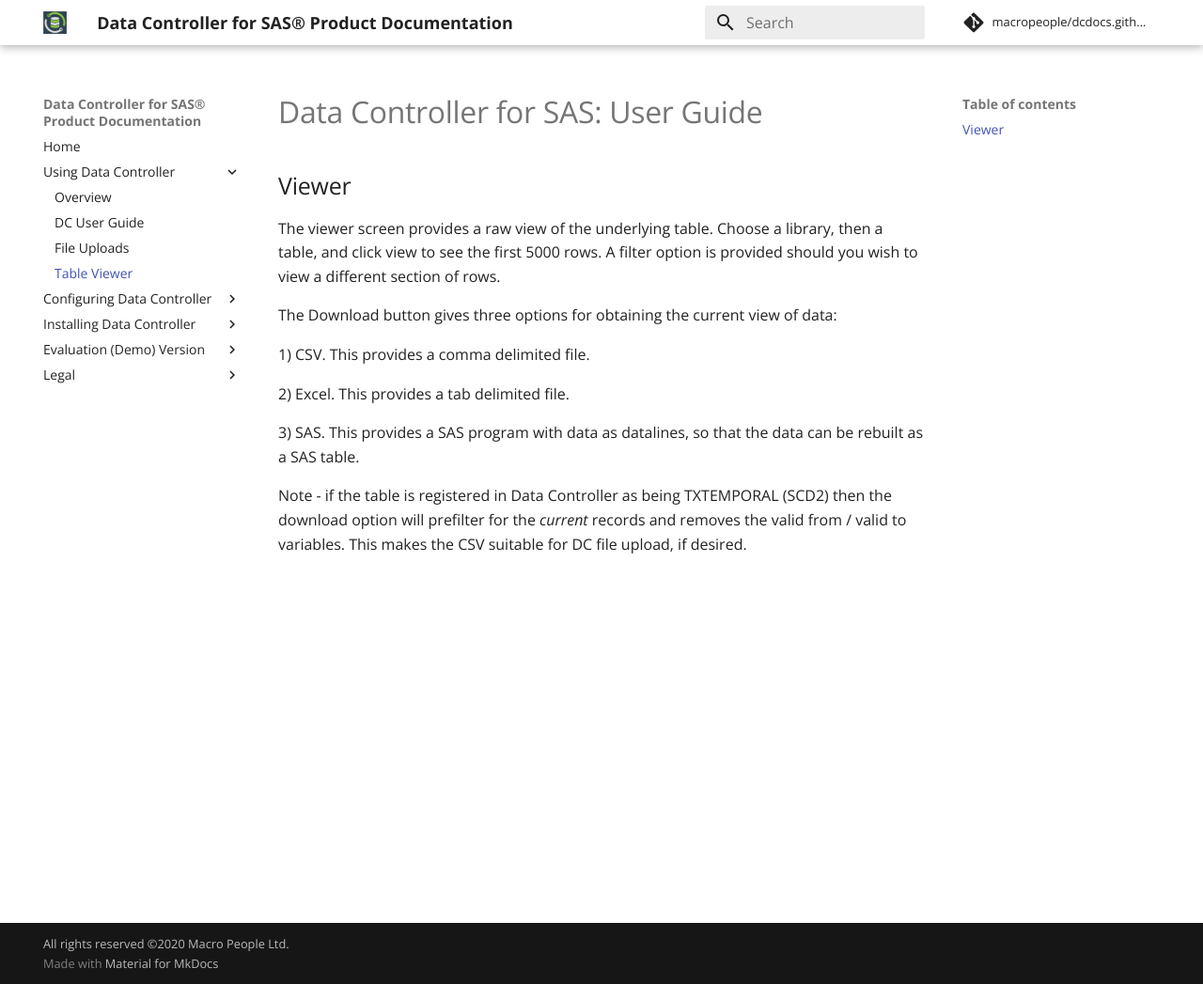
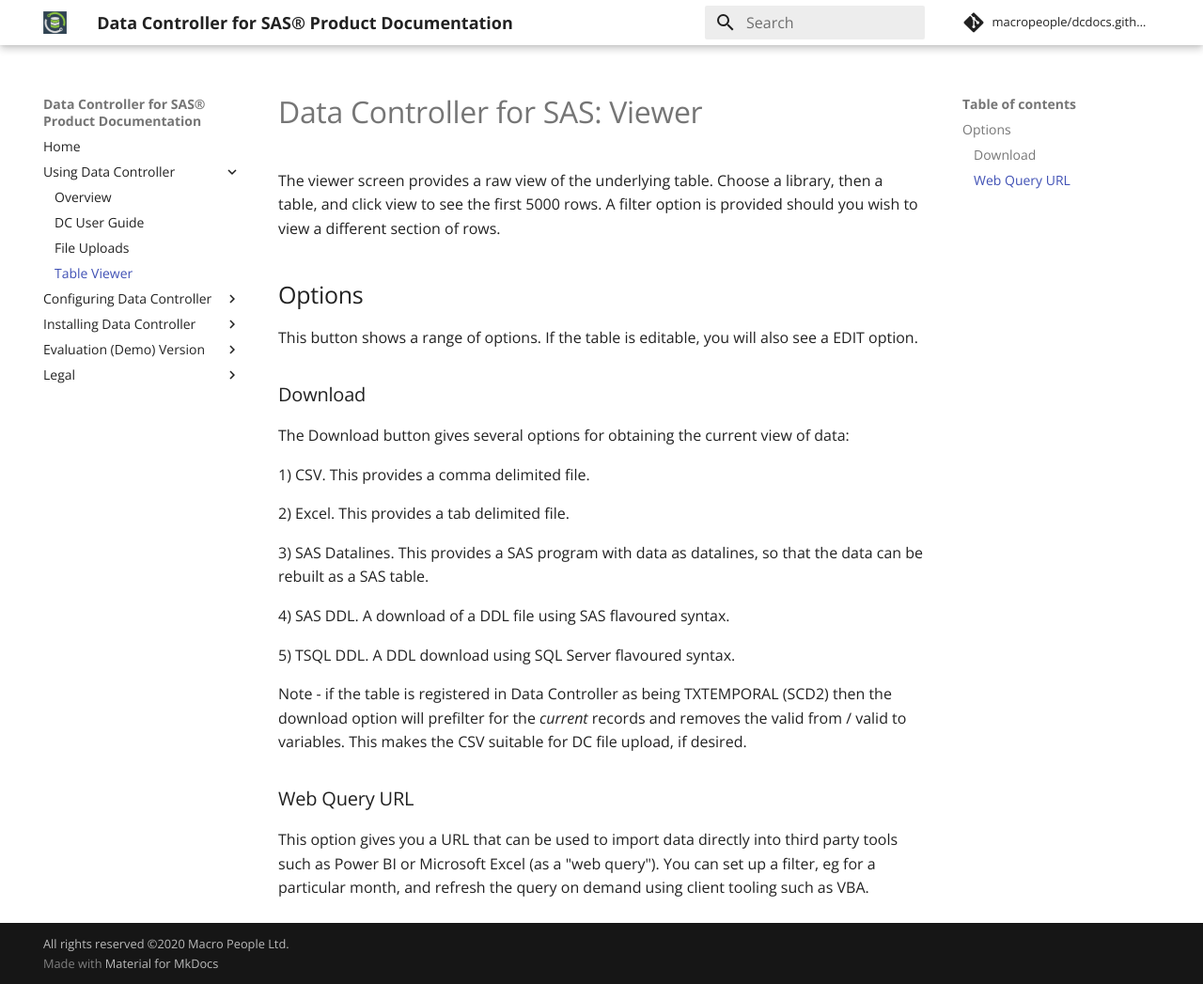
Before and after one commit to datacontroller/docs.datacontroller.io, an MkDocs documentation site: the page built from docs/dcu-tableviewer.md, in a window 1280 px wide and 1047 px high. Shown: the whole window at 94% size. Built offline with MkDocs 1.6.1 and Material for MkDocs 9.7.7, drawn with Linux system fonts in a browser that asks for light colours; comment, search, counter and statistics services are not loaded; old or Windows-style settings are respelled for this version of MkDocs.

Commit message:
docs: viewer

```diff
--- a/docs/dcu-tableviewer.md
+++ b/docs/dcu-tableviewer.md
@@ -1,17 +1,28 @@
-# Data Controller for SAS: User Guide
-
-## Viewer
+# Data Controller for SAS: Viewer
 
 The viewer screen provides a raw view of the underlying table.
 Choose a library, then a table, and click view to see the first 5000 rows.
 A filter option is provided should you wish to view a different section of rows.
 
-The Download button gives three options for obtaining the current view of data:
+## Options
+
+This button shows a range of options.  If the table is editable, you will also see a EDIT option.
+
+### Download
+The Download button gives several options for obtaining the current view of data:
 
 1) CSV.  This provides a comma delimited file.
 
 2) Excel.  This provides a tab delimited file.
 
-3) SAS.  This provides a SAS program with data as datalines, so that the data can be rebuilt as a SAS table.
+3) SAS Datalines.  This provides a SAS program with data as datalines, so that the data can be rebuilt as a SAS table.
+
+4) SAS DDL.  A download of a DDL file using SAS flavoured syntax.
+
+5) TSQL DDL.  A DDL download using SQL Server flavoured syntax.
 
 Note - if the table is registered in Data Controller as being TXTEMPORAL (SCD2) then the download option will prefilter for the _current_ records and removes the valid from / valid to variables.  This makes the CSV suitable for DC file upload, if desired.
+
+### Web Query URL
+
+This option gives you a URL that can be used to import data directly into third party tools such as Power BI or Microsoft Excel (as a "web query").  You can set up a filter, eg for a particular month, and refresh the query on demand using client tooling such as VBA.
```
Also changed, not shown: docs/dcc-validations.md (+4 -4 lines), docs/licences.md (+2 -2 lines).
